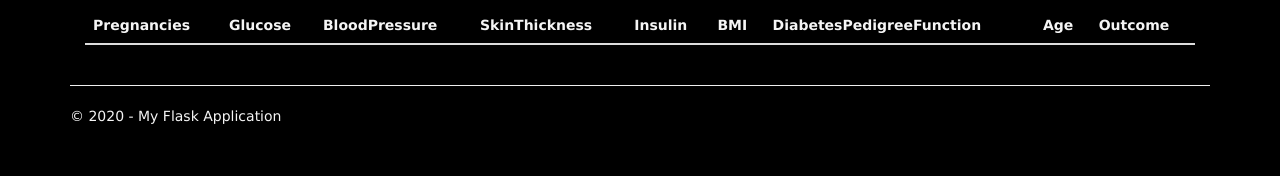
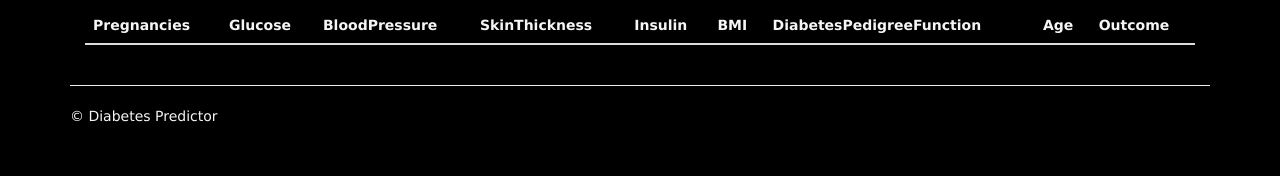
Before and after one commit to Atlchris67/FinalProject, a Flask app: page / in a window 1280 px wide. Shown: the part 1666-1842 px from the top of the page. Run offline with Flask 2, Linux system fonts and the light colour scheme; lists and menus that the app fills with data are empty; some libraries are stand-ins or nearby versions.

Commit message:
changed footer

```diff
--- a/FlaskWebProject/templates/layout.html
+++ b/FlaskWebProject/templates/layout.html
@@ -40,7 +40,7 @@
         {% block content %}{% endblock %}
         <hr />
         <footer>
-            <p style= "color: whitesmoke">&copy; {{ year }} - My Flask Application</p>
+            <p style= "color: whitesmoke">&copy; Diabetes Predictor</p>
         </footer>
     </div>
 
```
